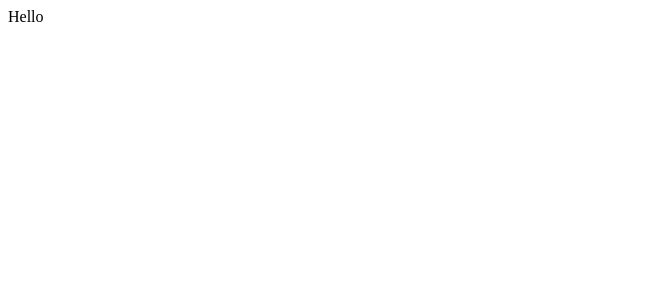
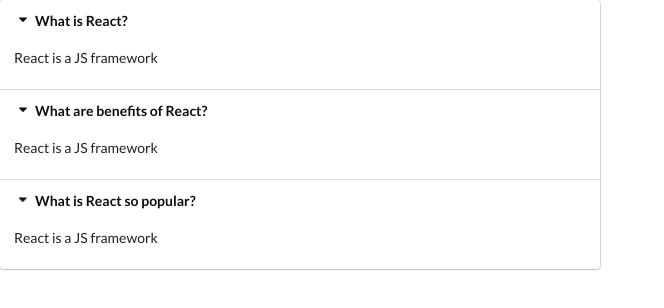
Before and after one commit to dipscodehub/widgety, a React (Create React App) app: page / in a window 1280 px wide. Shown: the top 308 px of the page, without its empty margins (0-664 px from the left). Built offline with nearby package versions, Linux system fonts and the light colour scheme.

Commit message:
added semantic js and displayed our accordion

```diff
--- a/public/index.html
+++ b/public/index.html
@@ -8,6 +8,10 @@
     <meta
       name="description"
       content="Web site created using create-react-app"
+    />
+    <link
+      rel="stylesheet"
+      href="https://cdnjs.cloudflare.com/ajax/libs/semantic-ui/2.4.1/semantic.min.css"
     />
     <link rel="apple-touch-icon" href="%PUBLIC_URL%/logo192.png" />
     <!--
--- /dev/null
+++ b/src/components/Accordion.js
@@ -0,0 +1,20 @@
+import React from "react";
+
+const Accordion = ({ items }) => {
+  const renderedItems = items.map((item) => {
+    return (
+      <React.Fragment key={item.title}>
+        <div className="title active">
+          <i className="dropdown icon"></i>
+          {item.title}
+        </div>
+        <div className="content active">
+          <p>{item.content}</p>
+        </div>
+      </React.Fragment>
+    );
+  });
+  return <div className="ui styled accordion">{renderedItems}</div>;
+};
+
+export default Accordion;
--- /dev/null
+++ b/src/components/App.js
@@ -0,0 +1,28 @@
+import React from "react";
+
+import Accordion from "./Accordion";
+
+const items = [
+  {
+    title: "What is React?",
+    content: "React is a JS framework",
+  },
+  {
+    title: "What are benefits of React?",
+    content: "React is a JS framework",
+  },
+  {
+    title: "What is React so popular?",
+    content: "React is a JS framework",
+  },
+];
+
+const App = () => {
+  return (
+    <div>
+      <Accordion items={items} />
+    </div>
+  );
+};
+
+export default App;
--- a/src/index.js
+++ b/src/index.js
@@ -1,8 +1,6 @@
 import React from "react";
 import ReactDOM from "react-dom";
 
-const App = () => {
-  return <div>Hello</div>;
-};
+import App from "./components/App";
 
 ReactDOM.render(<App />, document.querySelector("#root"));
```
